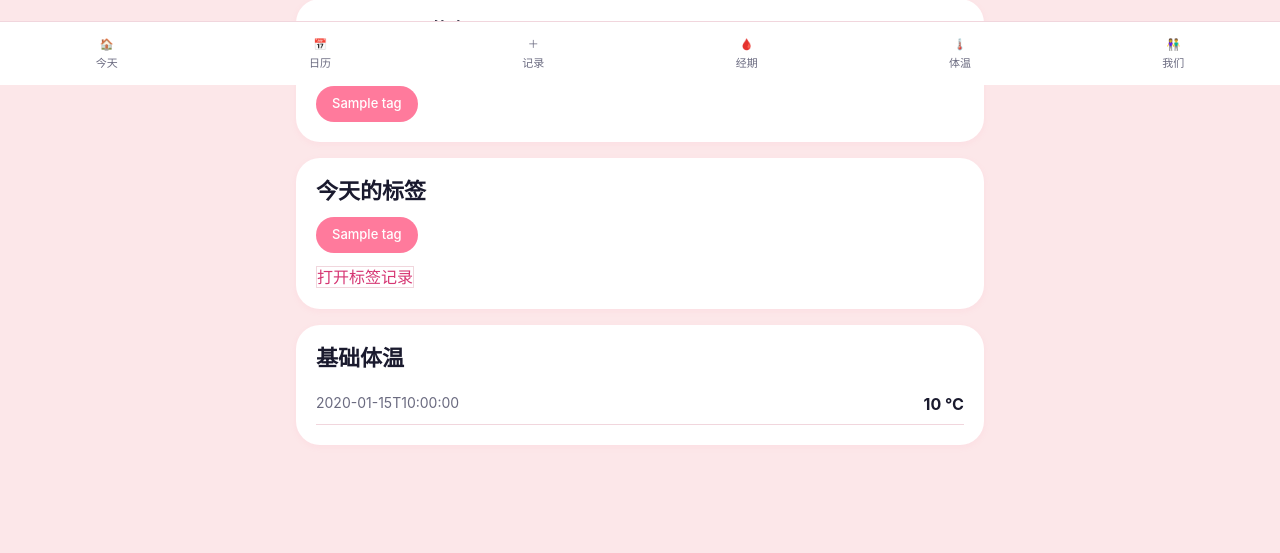
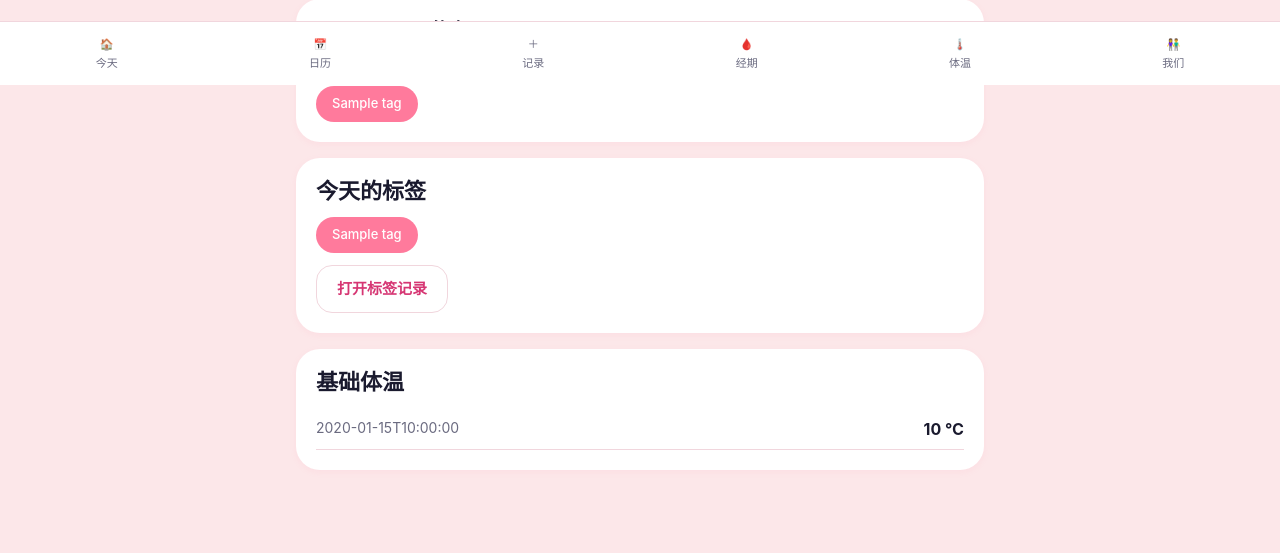
Before and after one commit to W3217-SUDO/love, a Python web app: template app/templates/pages/today.html in a window 1280 px wide. Shown: the part 715-1268 px from the top of the page. Before the commit the page ends 1160 px from the top, so only its background shows below. Run offline with Jinja, Linux system fonts and the light colour scheme; the template is opened without the code that fills it: most values are stand-ins (such as "Sample title", 1, 10 or a date in 2020); some libraries are stand-ins or nearby versions.

Commit message:
fix(ui): address task 1 review feedback

```diff
--- a/app/templates/pages/today.html
+++ b/app/templates/pages/today.html
@@ -32,7 +32,7 @@
   {% else %}
     <p class="empty-state">还没有记录标签</p>
   {% endif %}
-  <a class="btn-secondary" href="/log/{{ date.isoformat() }}">打开标签记录</a>
+  <a class="btn btn-secondary" href="/log/{{ date.isoformat() }}">打开标签记录</a>
 </section>
 
 <section class="card">
```
Also changed, not shown: tests/test_ui/test_chinese_text.py (+2 -4 lines).
